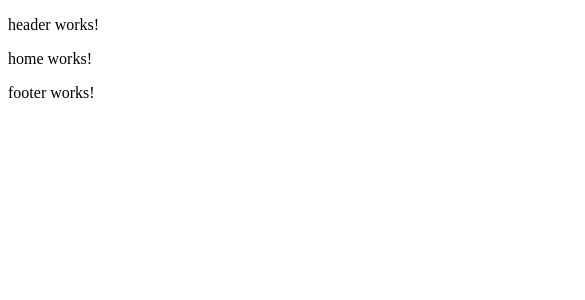
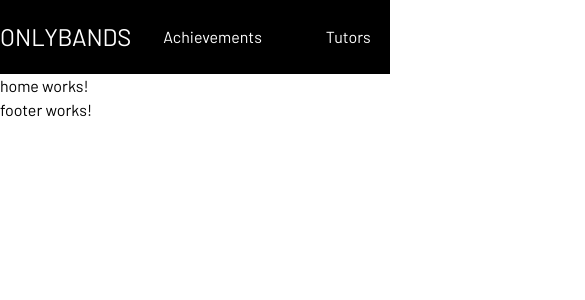
Before and after one commit to kenryanlukearias/onlybands, an Angular app in the folder frontend/onlybands/: page /home in a window 390 px wide. Shown: the top 300 px of the page, 585 px wide, since content can reach past the window. Built offline with nearby package versions, Linux system fonts and the light colour scheme.

Commit message:
draft on header is completed. Need to be responsive

```diff
--- a/frontend/onlybands/package.json
+++ b/frontend/onlybands/package.json
@@ -11,17 +11,23 @@
   },
   "private": true,
   "dependencies": {
+    "@angular/cdk": "^19.2.11",
     "@angular/common": "^19.2.0",
     "@angular/compiler": "^19.2.0",
     "@angular/core": "^19.2.0",
     "@angular/forms": "^19.2.0",
+    "@angular/material": "^19.2.11",
     "@angular/platform-browser": "^19.2.0",
     "@angular/platform-browser-dynamic": "^19.2.0",
     "@angular/platform-server": "^19.2.0",
     "@angular/router": "^19.2.0",
     "@angular/ssr": "^19.2.9",
+    "@tailwindcss/postcss": "^4.1.4",
     "express": "^4.18.2",
+    "ng-zorro-antd": "^19.2.2",
+    "postcss": "^8.5.3",
     "rxjs": "~7.8.0",
+    "tailwindcss": "^4.1.4",
     "tslib": "^2.3.0",
     "zone.js": "~0.15.0"
   },
--- a/frontend/onlybands/src/app/home/landing-section/landiing.component.html
+++ b/frontend/onlybands/src/app/home/landing-section/landiing.component.html
@@ -1,5 +1,6 @@
 <app-home></app-home>
 <app-achievements></app-achievements>
 <app-music></app-music>
+<app-tutors></app-tutors>
 <app-pricing></app-pricing>
 <app-music></app-music>
--- a/frontend/onlybands/src/app/shared/header/header.component.html
+++ b/frontend/onlybands/src/app/shared/header/header.component.html
@@ -1 +1,19 @@
-<p>header works!</p>
+<div class="main flex items-center justify-center">
+    <div class="hero flex items-center justify-between w-full">
+        <div class="logo flex items-center justify-center">
+            <div>
+                <p>ONLYBANDS</p>
+            </div>
+            <div class="list">
+                <li>Achievements</li>
+                <li>Tutors</li>
+                <li>Pricings</li>
+                <li>Lessons</li>
+            </div>
+        </div>
+        <div class="flex items-center justify-center gap-10">
+            <button class="button">Log In</button>
+            <svg class="menu" xmlns="http://www.w3.org/2000/svg" width="2rem" height="2rem" viewBox="0 0 24 24"><path fill="currentColor" d="M4 18q-.425 0-.712-.288T3 17t.288-.712T4 16h16q.425 0 .713.288T21 17t-.288.713T20 18zm0-5q-.425 0-.712-.288T3 12t.288-.712T4 11h16q.425 0 .713.288T21 12t-.288.713T20 13zm0-5q-.425 0-.712-.288T3 7t.288-.712T4 6h16q.425 0 .713.288T21 7t-.288.713T20 8z"/></svg>
+        </div>
+     </div>
+</div>
--- a/frontend/onlybands/src/app/shared/header/header.component.scss
+++ b/frontend/onlybands/src/app/shared/header/header.component.scss
@@ -0,0 +1,68 @@
+.main {
+    height: 4.6rem;
+    background-color: var(--secondary-color1);
+    position: sticky;
+}
+
+.hero {
+    margin: 4rem;
+}
+
+li {
+    margin: 2rem;
+    color: #ffffff;
+
+
+}
+
+li:hover {
+    cursor: pointer;
+    color: var(--main-color1);
+    transition: color 0.3s ease-in-out;
+}
+
+.logo {
+    display: flex;
+    color: var(--secondary-color2);
+}
+
+p {
+    font-size: 1.5rem;
+}
+
+.list {
+    display: flex;
+    align-items: center;
+    list-style: none;
+}
+
+
+.button {
+    display: flex;
+    height: 3rem;
+    width: 8rem;
+    border-radius: 0.5rem;
+    background-color: var(--main-color1);
+    justify-content: center;
+    align-items: center;
+    font-weight: bold;
+    color: var(--secondary-color2);
+}
+
+.button:hover {
+    cursor: pointer;
+    background-color: var(--main-color2);
+    transition: background-color 0.3s ease-in-out;
+}
+
+.menu {
+    color: var(--main-color1);
+}
+
+.menu:hover {
+    cursor: pointer;
+    color: var(--main-color2);
+    transition: color 0.3s ease-in-out;
+}
+
+// on mobile, navigation is in the sidebar menu. normal on pc size
--- a/frontend/onlybands/src/app/shared/header/header.component.ts
+++ b/frontend/onlybands/src/app/shared/header/header.component.ts
@@ -1,4 +1,5 @@
 import { Component } from '@angular/core';
+
 
 @Component({
   selector: 'app-header',
--- a/frontend/onlybands/src/index.html
+++ b/frontend/onlybands/src/index.html
@@ -6,6 +6,8 @@
   <base href="/">
   <meta name="viewport" content="width=device-width, initial-scale=1">
   <link rel="icon" type="image/x-icon" href="favicon.ico">
+  <link href="https://fonts.googleapis.com/css2?family=Roboto:wght@300;400;500&display=swap" rel="stylesheet">
+  <link href="https://fonts.googleapis.com/icon?family=Material+Icons" rel="stylesheet">
 </head>
 <body>
   <app-root></app-root>
--- a/frontend/onlybands/src/styles.scss
+++ b/frontend/onlybands/src/styles.scss
@@ -1 +1,21 @@
-/* You can add global styles to this file, and also import other style files */
+
+// Custom Theming for Angular Material
+// For more information: https://material.angular.io/guide/theming
+@import "tailwindcss";
+@import url('https://fonts.googleapis.com/css2?family=Barlow:ital,wght@0,100;0,200;0,300;0,400;0,500;0,600;0,700;0,800;0,900;1,100;1,200;1,300;1,400;1,500;1,600;1,700;1,800;1,900&display=swap');
+
+:root {
+    --main-color1: #00CC99;
+    --main-color2: #AA1155;
+    --secondary-color1: #000000;
+    --secondary-color2: #FFFFFF;
+}
+
+* {
+    border: 0;
+    margin: 0;
+    padding: 0;
+    font-family: "Barlow", sans-serif;
+    font-weight: 400;
+    font-style: normal;
+}
```
Also changed, not shown: frontend/onlybands/.postcssrc.json (added), 1 other file (tests, documents, lock files or other folders).
